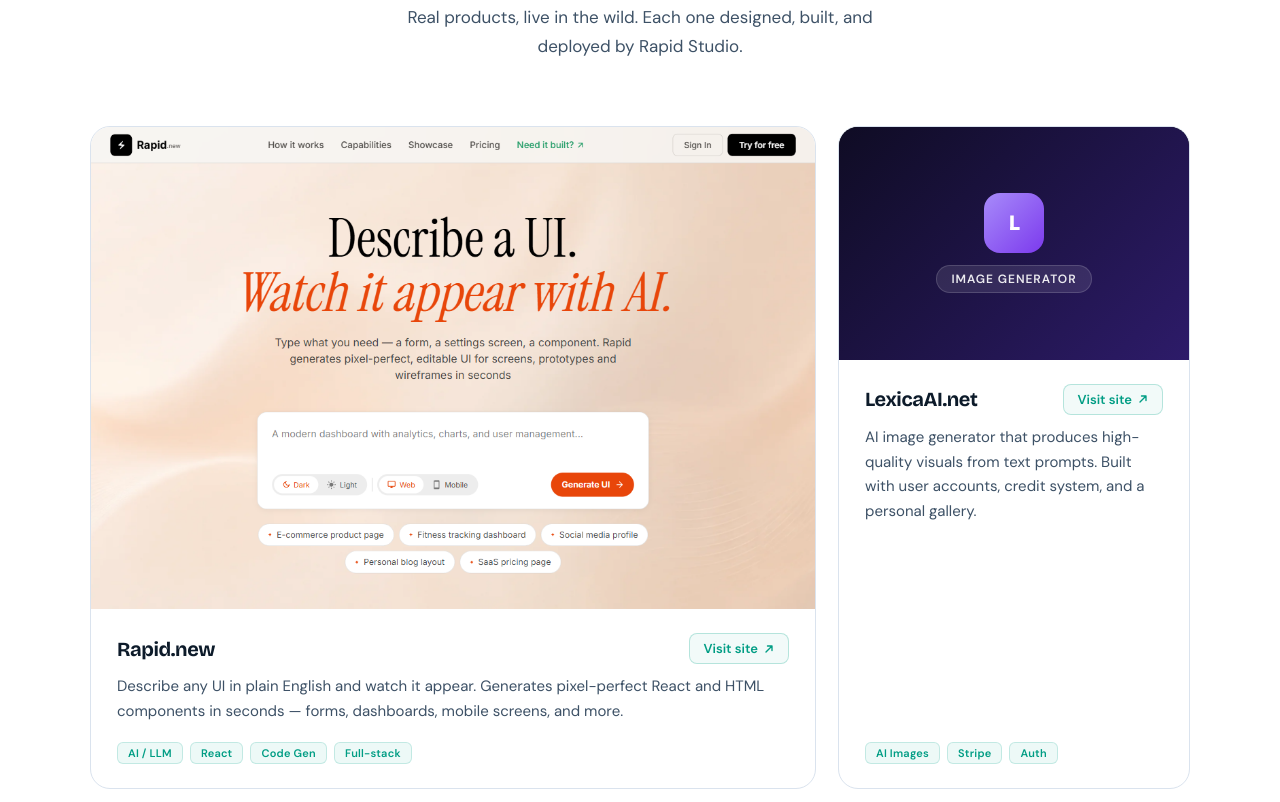
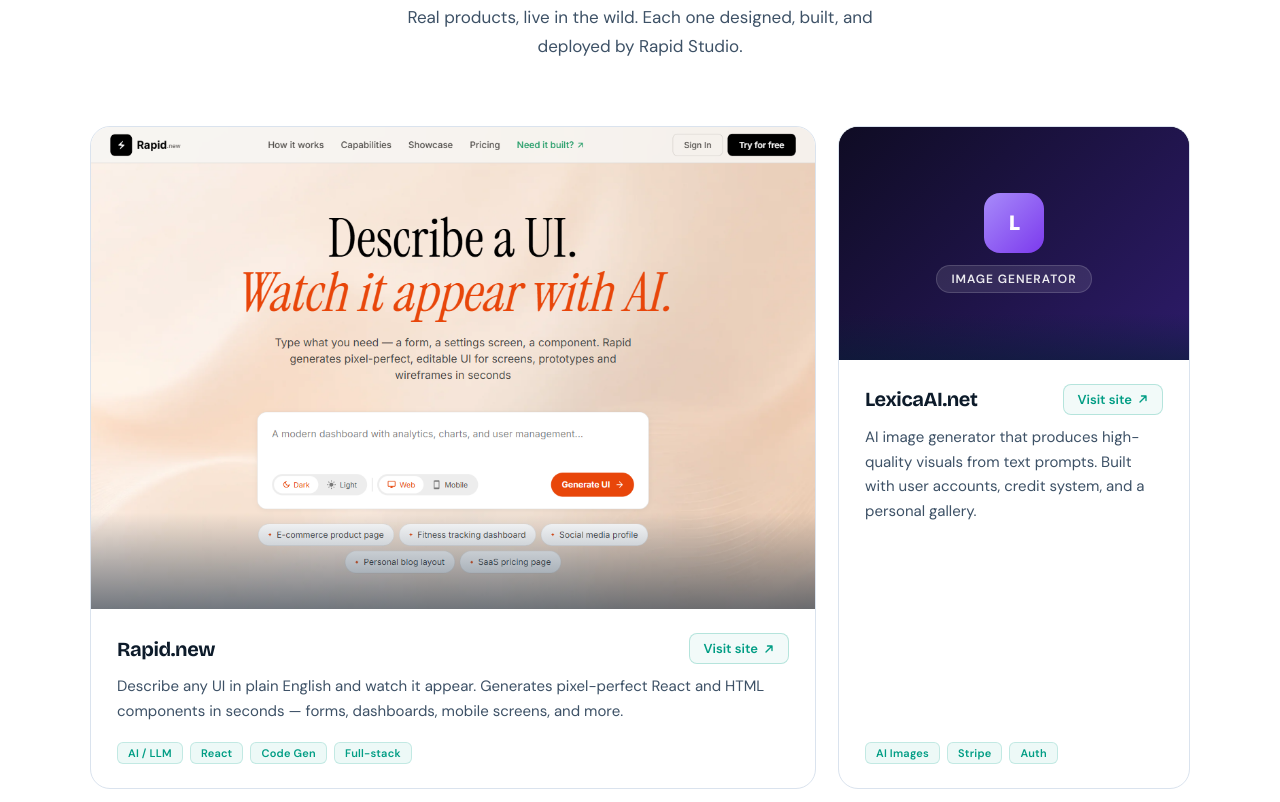
Before and after one commit to sumitbasak100/rapid-studio, a website: page public/index.html in a window 1280 px wide. Shown: the part 2058-2860 px from the top of the page. Drawn offline with nearby package versions, Linux system fonts and the light colour scheme; no server answers.

Commit message:
Update index.html

```diff
--- a/public/index.html
+++ b/public/index.html
@@ -372,6 +372,14 @@ h2.sec-title .t { color: var(--teal-dim); }
   transition: transform .4s ease;
 }
 .sc-card:hover .sc-card-preview img { transform: scale(1.03); }
+
+  /* overlay gradient at bottom for readability */
+.sc-card-preview::after {
+  content: ''; position: absolute; inset: 0;
+  background: linear-gradient(to top, rgba(7,30,53,.55) 0%, transparent 20%);
+  pointer-events: none; z-index: 1;
+}
+
 
 /* fallback shown when img fails to load */
 .sc-preview-fallback {
```
